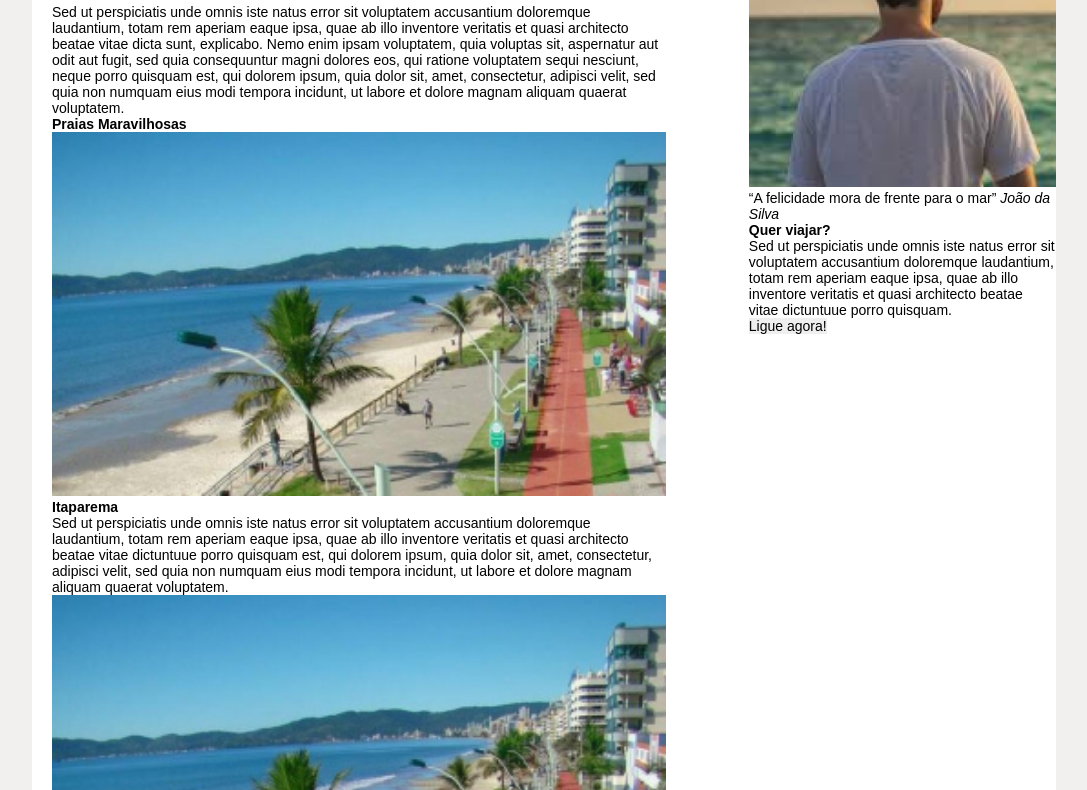
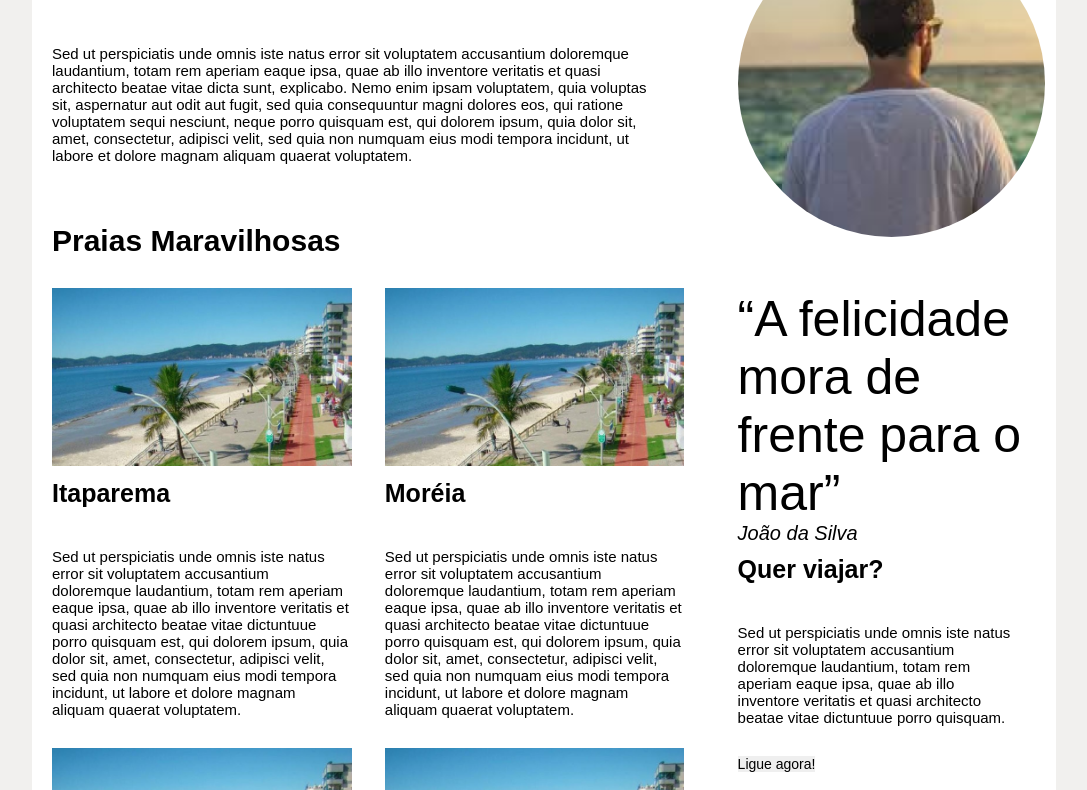
Before and after one commit to Isagaiteiro/Projetos-de-site, a plain HTML site: page Viagens/index.html in a window 1280 px wide. Shown: the part 634-1424 px from the top of the page, without its empty margins (96-1183 px from the left). Drawn offline with Linux system fonts and the light colour scheme.

Commit message:
Atualização do desenvolvimento do site
Implementação de quadro de informações com display.

```diff
--- a/Viagens/CSS/style.css
+++ b/Viagens/CSS/style.css
@@ -14,7 +14,6 @@ body{
     background-color: #F1F0EE;
     display: flex;
     justify-content: center;
-
 }
 
 .content{
@@ -23,7 +22,6 @@ body{
     flex-direction: column;
     justify-content: center;
     background-color: #ffffff;
-
 }
 
 nav{
@@ -50,7 +48,7 @@ nav{
 
 }
 
-.star image, img{
+.start-image {
     width: 100%;
     position: relative;
 }
@@ -67,26 +65,77 @@ nav{
 article{
     width: 100%;
     display: flex;
-    justify-content: space-between;
     flex-direction: row;
 }
 
 .box-two-column{
-    width: 60%;
+    width: 65%;
     padding: 60px 20px;
-
+    display: flex;
+    align-items: right;
+    justify-content: space-between;
+    flex-direction: column;
 }
 
 .box-two-column h2{
-    font-size: 30px;
+    font-size: 40px;
     padding-bottom: 30px;
+}
+
+.first-column, .second-column{
+    width: 50%;
 }
 
 .box-one-column{
     width: 30%;
+    display: flex;
+    align-items: center;
+    justify-content: start;
+    flex-direction: column;
+}
+
+.photo{
+    width: 100%;
+    border-radius: 50%;
+    overflow: hidden;
+    padding: 50px 0px;
 }
 
 .group{
     display: flex;
-    flex-direction: column;
+    width: 100%;
+    align-items: center;
+    justify-content: space-between;
 }
+
+h3 {
+    font-size: 30px;
+    padding: 30px 0px;
+}
+
+h4{
+    font-size: 25px;
+    padding: 10px 0px;
+}
+
+p{
+    padding-bottom: 20px;
+    width: 90%;
+    text-align: left;
+    font-size: 15px;
+    padding: 30px 0px;
+}
+
+.praia {
+    width: 90%;
+}
+
+q{
+    font-size: 50px;
+
+}
+
+cite{
+
+    font-size: 20px;
+}
--- a/Viagens/index.html
+++ b/Viagens/index.html
@@ -36,25 +36,25 @@
                     </div>
                     <h3>Praias Maravilhosas</h3>
                     <div class="group">
-                        <div class="first-line">
+                        <div class="first-column">
                             <div class="group2"></div>
-                                <img src="./img/praia.png"/>
+                                <img class="praia" src="./img/praia.png"/>
                                 <h4>Itaparema</h4>
                                 <p>Sed ut perspiciatis unde omnis iste natus error sit voluptatem accusantium doloremque laudantium, totam rem aperiam eaque ipsa, quae ab illo inventore veritatis et quasi architecto beatae vitae dictuntuue porro quisquam est, qui dolorem ipsum, quia dolor sit, amet, consectetur, adipisci velit, sed quia non numquam eius modi tempora incidunt, ut labore et dolore magnam aliquam quaerat voluptatem.</p>
                             <div class="group2">
-                                <img src="./img/praia.png"/>
+                                <img class="praia" src="./img/praia.png"/>
                                 <h4>Marinalva</h4>
                                 <p>Sed ut perspiciatis unde omnis iste natus error sit voluptatem accusantium doloremque laudantium, totam rem aperiam eaque ipsa, quae ab illo inventore veritatis et quasi architecto beatae vitae dictuntuue porro quisquam est, qui dolorem ipsum, quia dolor sit, amet, consectetur, adipisci velit, sed quia non numquam eius modi tempora incidunt, ut labore et dolore magnam aliquam quaerat voluptatem.</p>
                             </div>
                         </div>
-                        <div class="second-line">
+                        <div class="second-column">
                             <div class="group2">
-                                <img src="./img/praia.png"/>
+                                <img class="praia" src="./img/praia.png"/>
                                 <h4>Moréia</h4>
                                 <p>Sed ut perspiciatis unde omnis iste natus error sit voluptatem accusantium doloremque laudantium, totam rem aperiam eaque ipsa, quae ab illo inventore veritatis et quasi architecto beatae vitae dictuntuue porro quisquam est, qui dolorem ipsum, quia dolor sit, amet, consectetur, adipisci velit, sed quia non numquam eius modi tempora incidunt, ut labore et dolore magnam aliquam quaerat voluptatem.</p>
                             </div>
                             <div class="group2">
-                                <img src="./img/praia.png"/>
+                                <img class="praia" src="./img/praia.png"/>
                                 <h4>Manjuba</h4>
                                 <p>Sed ut perspiciatis unde omnis iste natus error sit voluptatem accusantium doloremque laudantium, totam rem aperiam eaque ipsa, quae ab illo inventore veritatis et quasi architecto beatae vitae dictuntuue porro quisquam est, qui dolorem ipsum, quia dolor sit, amet, consectetur, adipisci velit, sed quia non numquam eius modi tempora incidunt, ut labore et dolore magnam aliquam quaerat voluptatem.</p>
                             </div>
@@ -62,9 +62,10 @@
                     </div>
                 </div>
                 <div class="box-one-column">
-                    <div class="testimonial">
-                        <img src="./img/depoimento.png"/>
+                    <div>
+                        <img class="photo" src="./img/depoimento.png"/>
                         <q>A felicidade mora de frente para o mar</q>
+                        <br>
                         <cite>João da Silva</cite>
                     </div>
                     <div class="contact">
```
